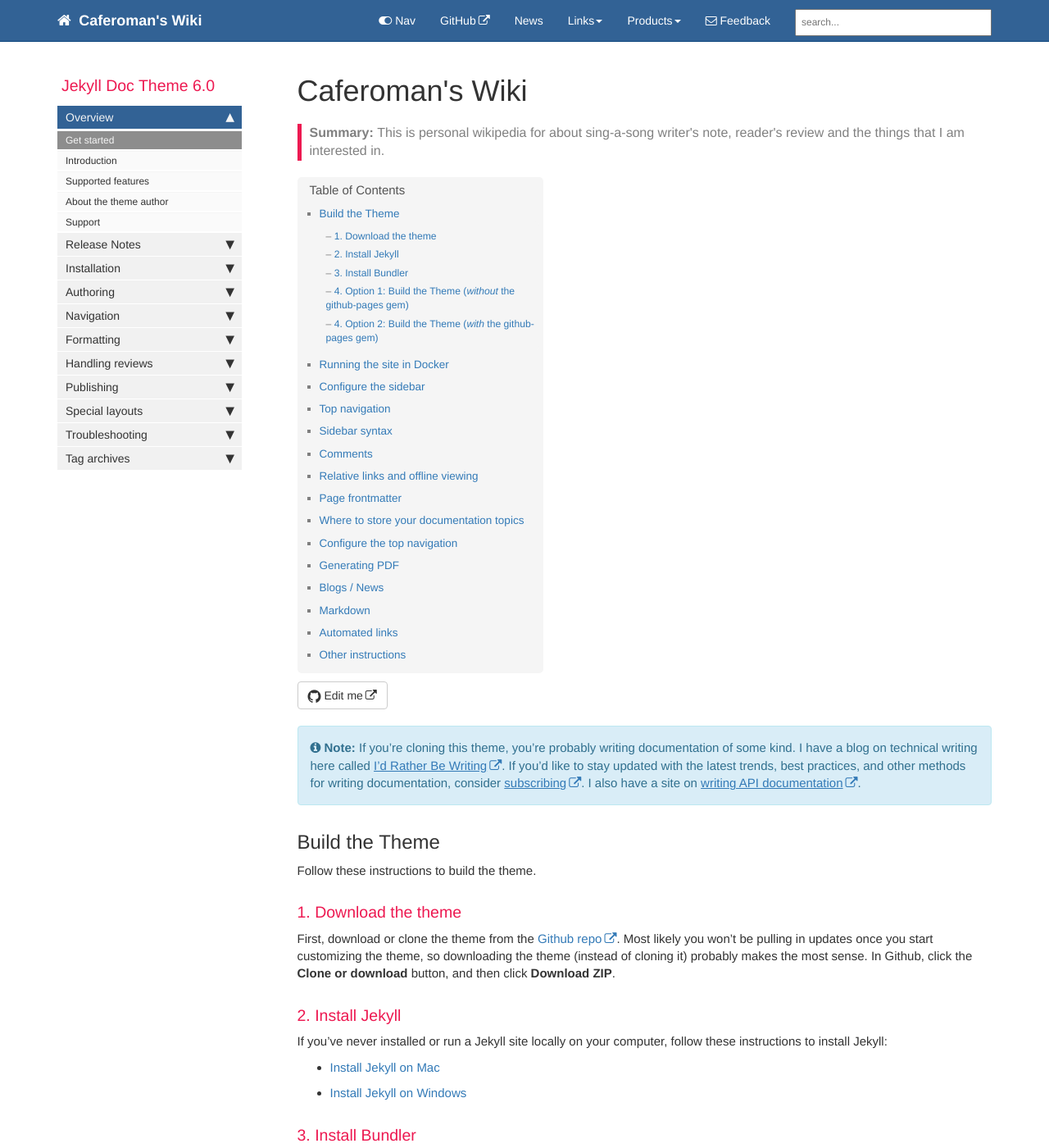
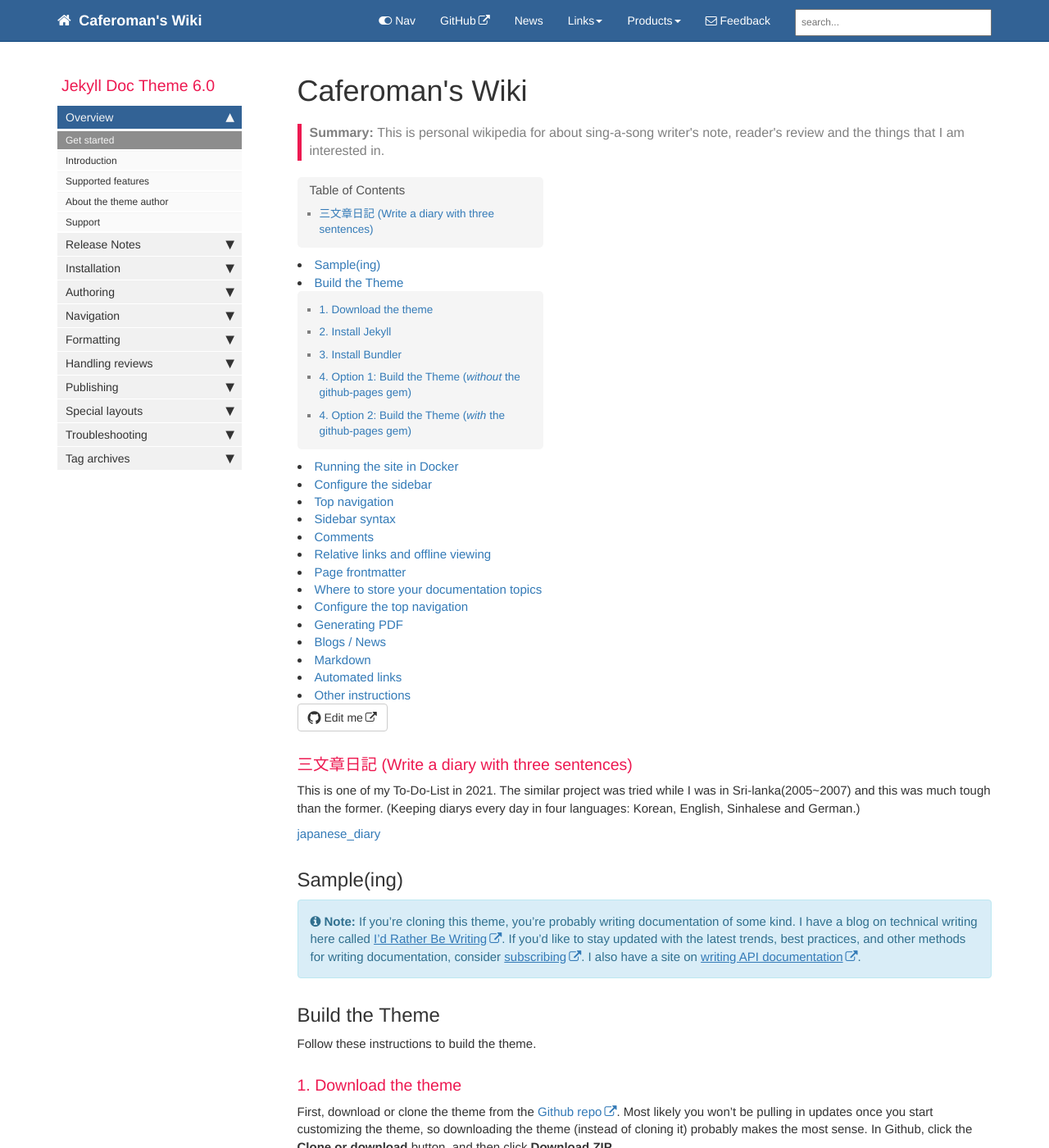
Before and after one commit to caferoman/caferoman.github.io, a Jekyll site: the page built from index.md, in a window 1280 px wide and 1400 px high. Shown: the whole window at 82% size. Built offline with Jekyll 4.4.1, drawn with Linux system fonts in a browser that asks for light colours; comment, search, counter and statistics services are not loaded; some of the changed text lies outside the part shown.

Commit message:
Japanese Diary

```diff
--- a/_data/sidebars/mydoc_sidebar.yml
+++ b/_data/sidebars/mydoc_sidebar.yml
@@ -113,7 +113,7 @@ entries:
 
     folderitems:
     - title: Sidebar navigation
-      url: /mydoc_sidebar_navigation.html
+      url: /japanese_diary.html
       output: web, pdf
 
     - title: YAML tutorial in the context of Jekyll
--- a/index.md
+++ b/index.md
@@ -6,6 +6,16 @@ sidebar: mydoc_sidebar
 permalink: index.html
 summary: This is personal wikipedia for about sing-a-song writer's note, reader's review and the things that I am interested in.
 ---
+
+### 三文章日記 (Write a diary with three sentences)
+
+This is one of my To-Do-List in 2021.
+The similar project was tried while I was in Sri-lanka(2005~2007) and this was much tough than the former.
+(Keeping diarys every day in four languages: Korean, English, Sinhalese and German.)
+
+[japanese_diary]
+
+## Sample(ing)
 
 {% include note.html content="If you're cloning this theme, you're probably writing documentation of some kind. I have a blog on technical writing here called <a alt='technical writing blog' href='http://idratherbewriting.com'>I'd Rather Be Writing</a>. If you'd like to stay updated with the latest trends, best practices, and other methods for writing documentation, consider <a href='https://tinyletter.com/tomjoht'>subscribing</a>. I also have a site on <a href='http://idratherbewriting.com/learnapidoc'>writing API documentation</a>." %}
 
@@ -141,7 +151,7 @@ If you want to set different sidebar defaults based on different folders for you
 
 This would load the `mydoc_sidebar` for each file in **pages/mydoc**. You could set different defaults for different path scopes.
 
-For more detail on the sidebar, see [Sidebar navigation][mydoc_sidebar_navigation].
+For more detail on the sidebar, see [Sidebar navigation]
 
 ## Top navigation
 
@@ -299,7 +309,7 @@ To accommodate the title page and table of contents in PDF outputs, each product
 
 Leave the output as `output: pdf` for these frontmatter pages so that they don't appear in the web output.
 
-For more detail on the sidebar, see [Sidebar navigation][mydoc_sidebar_navigation] and [YAML tutorial][mydoc_yaml_tutorial].
+For more detail on the sidebar, see [Sidebar navigation] and [YAML tutorial][mydoc_yaml_tutorial].
 
 ## Comments
 
```
Also changed, not shown: pages/mydoc/japanese_diary.md (added, +19 -0 lines), pages/mydoc/mydoc_sidebar_navigation.md (deleted, +0 -84 lines).
